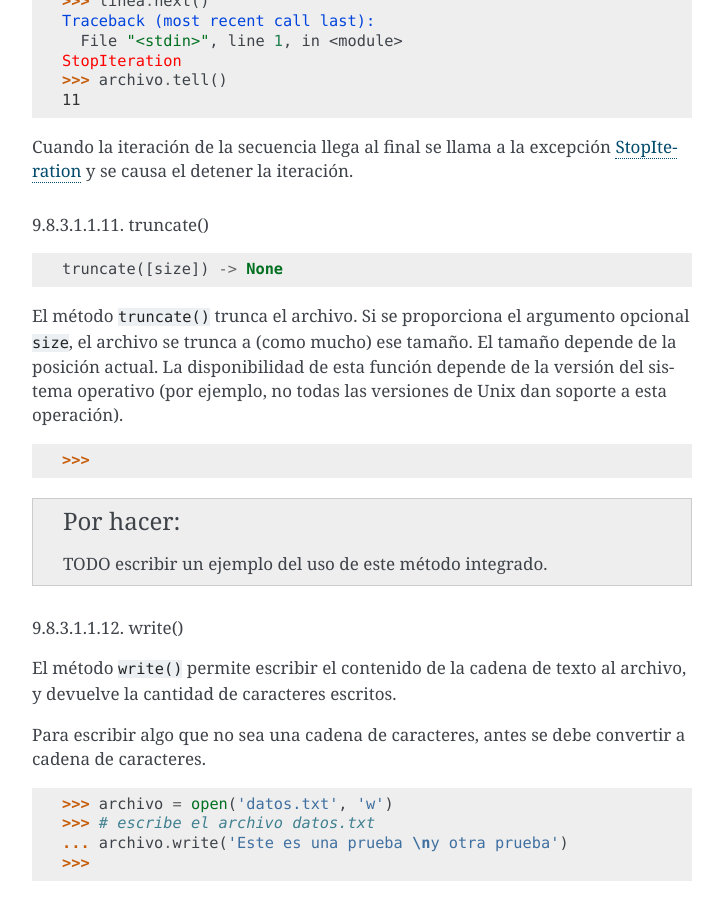
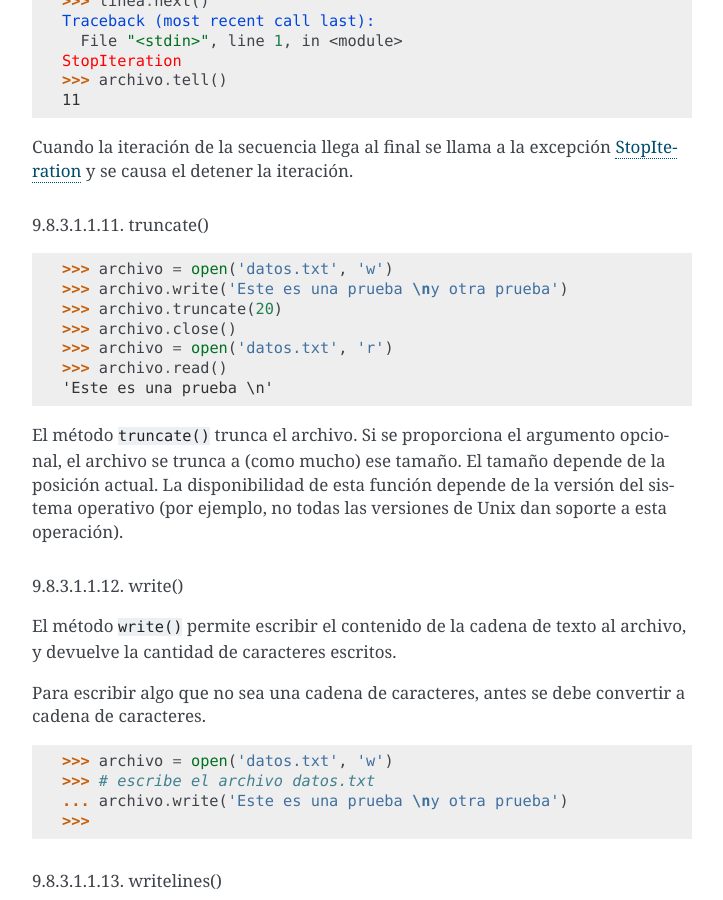
Before and after one commit to macagua/entrenamiento.python_basico, a Sphinx documentation site: the page built from source/leccion9/clases_integradas.rst, in a window 1280 px wide and 900 px high, scrolled down 8956 px. Shown: the whole window, without its empty margins (388-1111 px from the left). Built offline with Sphinx 7.4.7, drawn with Linux system fonts in a browser that asks for light colours.

Commit message:
Agrega mejoras a la funcion truncate()

```diff
--- a/source/leccion9/clases_integradas.rst
+++ b/source/leccion9/clases_integradas.rst
@@ -545,18 +545,18 @@ truncate()
 
 ::
 
-    truncate([size]) -> None
+    >>> archivo = open('datos.txt', 'w')
+    >>> archivo.write('Este es una prueba \ny otra prueba')
+    >>> archivo.truncate(20)
+    >>> archivo.close()
+    >>> archivo = open('datos.txt', 'r')
+    >>> archivo.read()
+    'Este es una prueba \n'
 
-El método ``truncate()`` trunca el archivo. Si se proporciona el argumento opcional
-``size``, el archivo se trunca a (como mucho) ese tamaño. El tamaño depende de la
-posición actual. La disponibilidad de esta función depende de la versión del sistema
-operativo (por ejemplo, no todas las versiones de Unix dan soporte a esta operación).
-
-::
-
-    >>>
-
-.. todo:: TODO escribir un ejemplo del uso de este método integrado.
+El método ``truncate()`` trunca el archivo. Si se proporciona el argumento opcional,
+el archivo se trunca a (como mucho) ese tamaño. El tamaño depende de la posición
+actual. La disponibilidad de esta función depende de la versión del sistema operativo
+(por ejemplo, no todas las versiones de Unix dan soporte a esta operación).
 
 
 .. _python_mtd_write:
```
